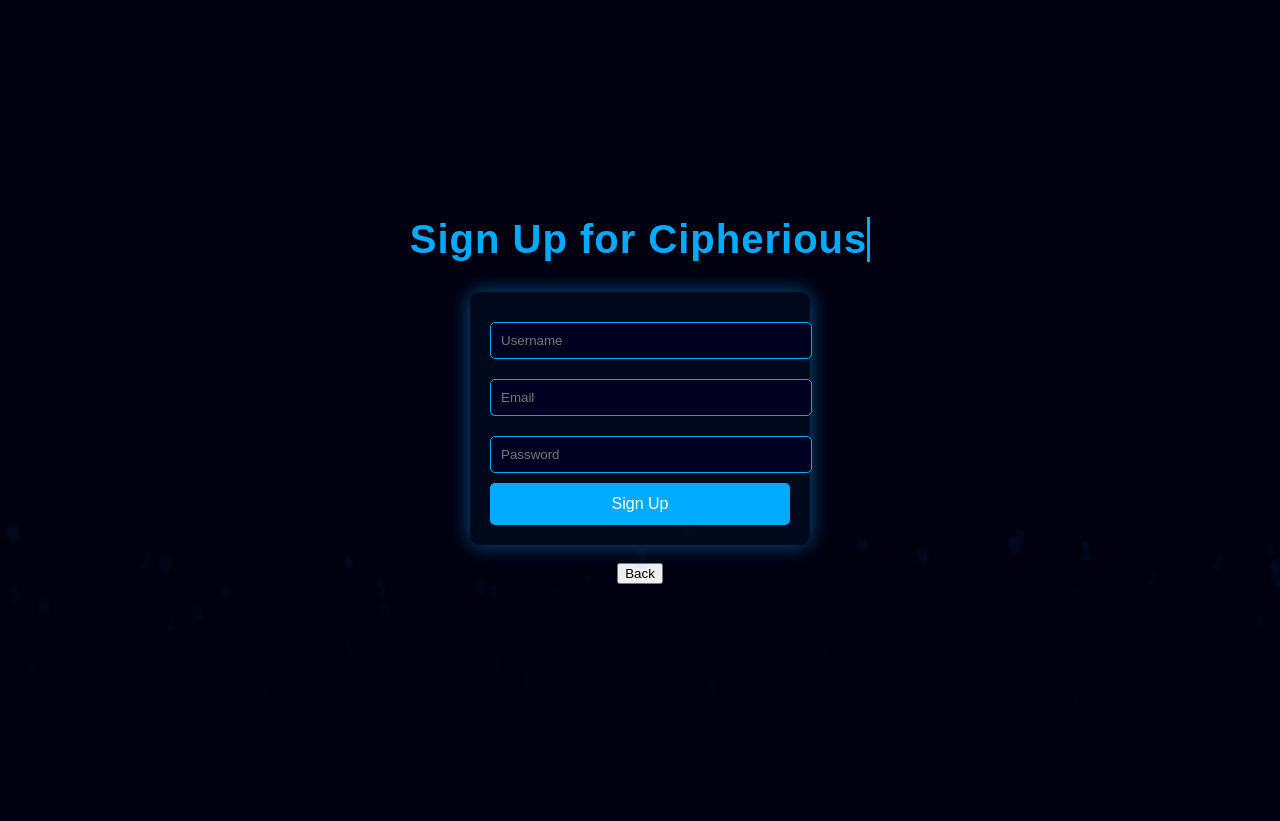
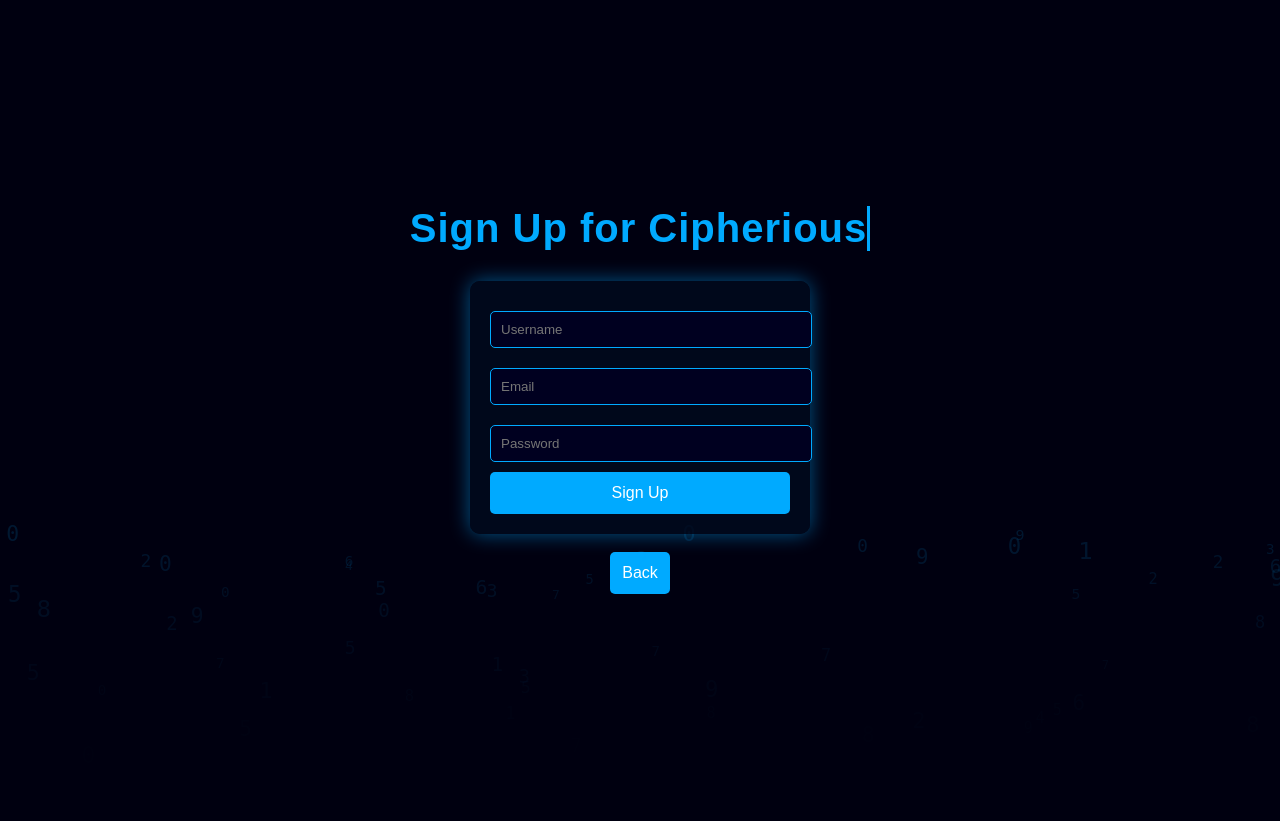
Before and after one commit to Cipherious123/Cipherious, a Flask app: page /create_account in a window 1280 px wide. Run offline with Flask 3, Linux system fonts and the light colour scheme; some libraries are stand-ins or nearby versions.

Commit message:
modified:   app.py 	modified:   templates/create_account.html 	modified:   templates/entry.html

```diff
--- a/app.py
+++ b/app.py
@@ -322,7 +322,7 @@ def del_acc():
             conn.commit()
             session.clear()
             output = "Account deleted "
-            return redirect(url_for('create_account'))
+            return redirect(url_for('entry'))
         conn.close()
     return render_template('del_acc.html', output=output)
 
--- a/templates/create_account.html
+++ b/templates/create_account.html
@@ -97,8 +97,19 @@
             color: rgba(0, 170, 255, 0.7);
             font-family: monospace;
             opacity: 0;
-            filter: blur(2px);
             animation: fall linear infinite, fadeInOut 7s ease-in-out infinite;
+        }
+
+        .super-button {
+            background-color: #00aaff;
+            color: #ffffff;
+            padding: 12px;
+            font-size: 16px;
+            border: none;
+            border-radius: 5px;
+            cursor: pointer;
+            transition: background-color 0.3s, color 0.3s;
+            width: 100%;
         }
 
         /* Keyframes for falling numbers */
--- a/templates/entry.html
+++ b/templates/entry.html
@@ -87,7 +87,6 @@
             color: rgba(0, 170, 255, 0.7);
             font-family: monospace;
             opacity: 0;
-            filter: blur(2px); /* Add blur effect */
             animation: fall linear infinite, fadeInOut 7s ease-in-out infinite;
         }
 
```
